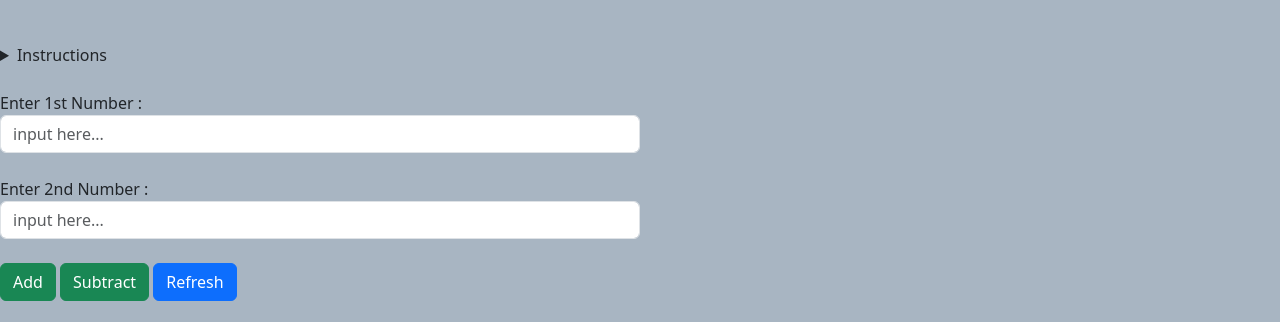
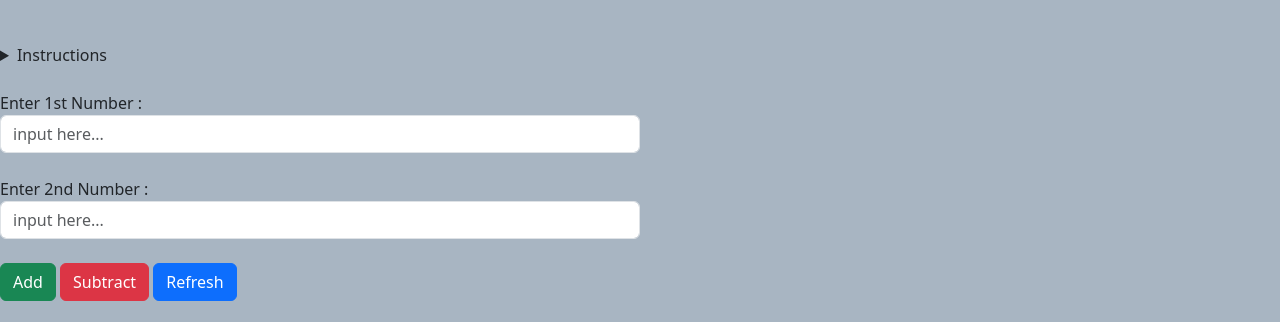
Before and after one commit to TyphoonKer/JS_PRACTICE_FEH, a plain HTML site: page index.html in a window 1280 px wide. Shown: the part 53-375 px from the top of the page. Drawn offline with nearby package versions, Linux system fonts and the light colour scheme.

Commit message:
Update index.html

```diff
--- a/index.html
+++ b/index.html
@@ -33,7 +33,7 @@
         <br>
 
         <button type="Submit" class="btn btn-success" onmouseover="plus()"> Add </button>
-        <button type="Submit" class="btn btn-success" onmouseover="minus()"> Subtract </button>
+        <button type="Submit" class="btn btn-danger" onmouseover="minus()"> Subtract </button>
 
         <a href="index.html"><button class="btn btn-primary">Refresh</button></a>
 
```
